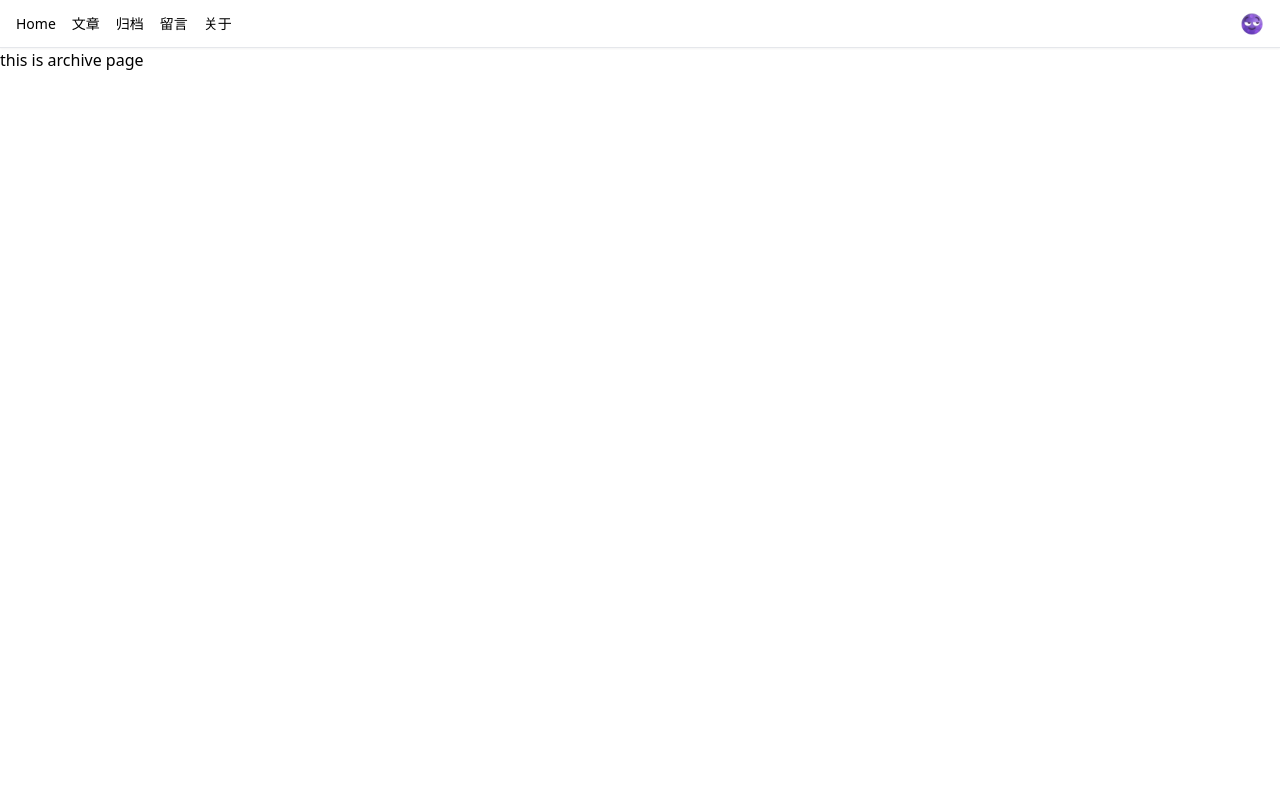
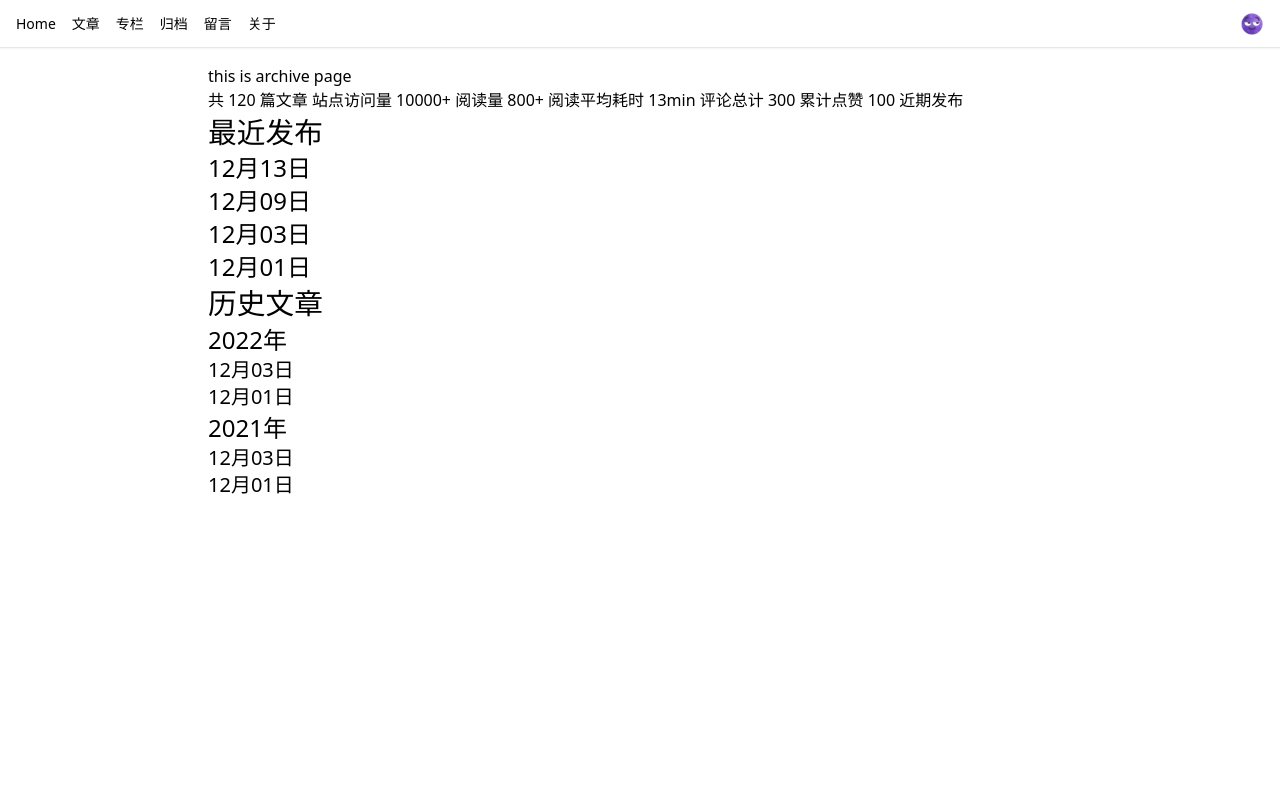
Before and after one commit to jaycethanks/zhongyi-blog, a Next.js app: page /archive in a window 1280 px wide. Shown: the top 800 px of the page. Built offline with nearby package versions, Linux system fonts and the light colour scheme.

Commit message:
todo: archive

```diff
--- /dev/null
+++ b/components/App/Archive/ArchiveList/index.tsx
@@ -0,0 +1,26 @@
+import Heading from '@/components/common/Heading';
+
+import styles from './archivelist.module.scss';
+
+const ArchiveList = () => {
+  return (
+    <div>
+      <Heading level={2}>最近发布</Heading>
+
+      <Heading level={3}>12月13日</Heading>
+
+      <Heading level={3}>12月09日</Heading>
+      <Heading level={3}>12月03日</Heading>
+      <Heading level={3}>12月01日</Heading>
+
+      <Heading level={2}>历史文章</Heading>
+      <Heading level={3}>2022年</Heading>
+      <Heading level={4}>12月03日</Heading>
+      <Heading level={4}>12月01日</Heading>
+      <Heading level={3}>2021年</Heading>
+      <Heading level={4}>12月03日</Heading>
+      <Heading level={4}>12月01日</Heading>
+    </div>
+  );
+};
+export default ArchiveList;
--- a/components/MessageBoard/BulletChat.tsx
+++ b/components/App/MessageBoard/BulletChat/index.tsx
@@ -4,8 +4,9 @@ import Button from '@/components/common/Button';
 import Input from '@/components/common/Input';
 import wavinghand from '@/components/Icons/animateIcon/waving-hand.png';
 import SendFullfilled from '@/components/Icons/SendFullfilled';
-import Marquee from '@/components/Marquee';
 import comments from '@/pages/api/mockmsg';
+
+import Marquee from './Marquee';
 
 // console.log("[comments]: ", comments);
 const items = comments.slice(0, 10);
--- a/components/MessageList/index.tsx
+++ b/components/App/MessageBoard/MessageList/index.tsx
@@ -1,9 +1,9 @@
 import Image from 'next/image';
 
 import ladyBeetle from '@/components/Icons/animateIcon/lady-beetle.png';
+import DotMenu from '@/components/Icons/DotMenu';
+import LocationPin from '@/components/Icons/LocationPin';
 
-import DotMenu from '../Icons/DotMenu';
-import LocationPin from '../Icons/LocationPin';
 import styles from './index.module.css';
 
 type Comment = {
--- a/components/NavBar/index.tsx
+++ b/components/NavBar/index.tsx
@@ -35,6 +35,7 @@ const DarkModeSwitcher = () => {
 // };
 const DEFAULT_NAV_LIST = [
   { path: "/post", name: "文章" },
+  { path: "/post", name: "专栏" },
   { path: "/archive", name: "归档" },
   { path: "/messageboard", name: "留言" },
   { path: "/about", name: "关于" },
--- a/pages/archive.tsx
+++ b/pages/archive.tsx
@@ -1,10 +1,21 @@
+import ArchiveList from '@/components/App/Archive/ArchiveList';
+import Container from '@/components/common/Container';
 import Layout from '@/components/common/Layout';
 
 export default (props) => {
-  console.log("[props]: ", props);
   return (
     <Layout>
-      <h2>this is archive page</h2>
+      <Container>
+        <h2>this is archive page</h2>
+        <span>共 120 篇文章 </span>
+        <span>站点访问量 10000+ </span>
+        <span>阅读量 800+ </span>
+        <span>阅读平均耗时 13min </span>
+        <span>评论总计 300 </span>
+        <span>累计点赞 100 </span>
+        近期发布
+        <ArchiveList />
+      </Container>
     </Layout>
   );
 };
--- a/pages/messageboard.tsx
+++ b/pages/messageboard.tsx
@@ -1,7 +1,7 @@
+import BulletChat from '@/components/App/MessageBoard/BulletChat';
+import MessageList from '@/components/App/MessageBoard/MessageList';
 import Container from '@/components/common/Container';
 import Layout from '@/components/common/Layout';
-import BulletChat from '@/components/MessageBoard/BulletChat';
-import MessageList from '@/components/MessageList';
 
 export default () => {
   return (
--- a/styles/globals.css
+++ b/styles/globals.css
@@ -3,21 +3,21 @@
 @tailwind utilities;
 
 ::-webkit-scrollbar {
-  width: 5px;
+  width: 8px;
   height: 5px;
   overflow: auto;
   float: left;
   margin: 0 10px;
-  background: #ff5f5f;
+  background: #000000;
 }
 ::-webkit-scrollbar-thumb {
-  background: #ff0000;
+  background: #b8b8b8;
 }
 .dark ::-webkit-scrollbar {
   background: #030320;
 }
 .dark ::-webkit-scrollbar-thumb {
-  background: #002fff;
+  background: #34448a;
 }
 /* @font-face {
   font-family: IBM Plex Sans;
```
Also changed, not shown: components/App/Archive/ArchiveList/archivelist.module.scss (added), components/App/MessageBoard/BulletChat/Marquee/index.module.css (renamed from components/Marquee/index.module.css), components/App/MessageBoard/BulletChat/Marquee/index.tsx (renamed from components/Marquee/index.tsx), components/App/MessageBoard/MessageList/index.module.css (renamed from components/MessageList/index.module.css).
